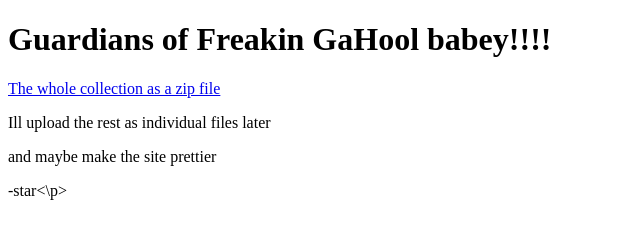
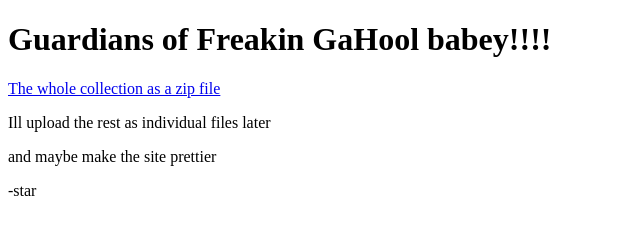
Before and after one commit to spaceykitten/spaceykitten.github.io, a plain HTML site: page index.html in a window 1280 px wide. Shown: the full height of the page, 0-640 px from the left. Drawn offline with Linux system fonts and the light colour scheme.

Commit message:
fix slash

```diff
--- a/index.html
+++ b/index.html
@@ -12,7 +12,7 @@
 
 <p>and maybe make the site prettier</p>
 
-<p>-star<\p>
+<p>-star</p>
 
 </body>
 </html>
```
